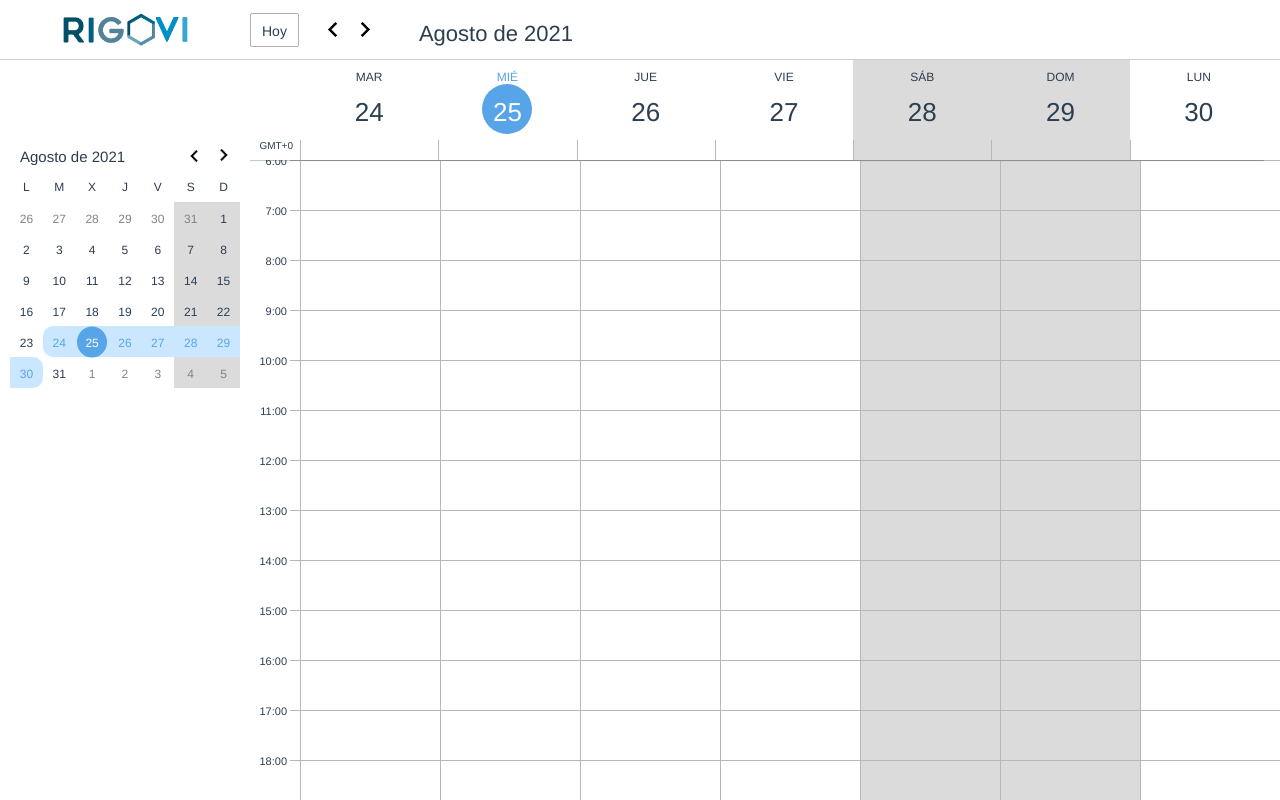
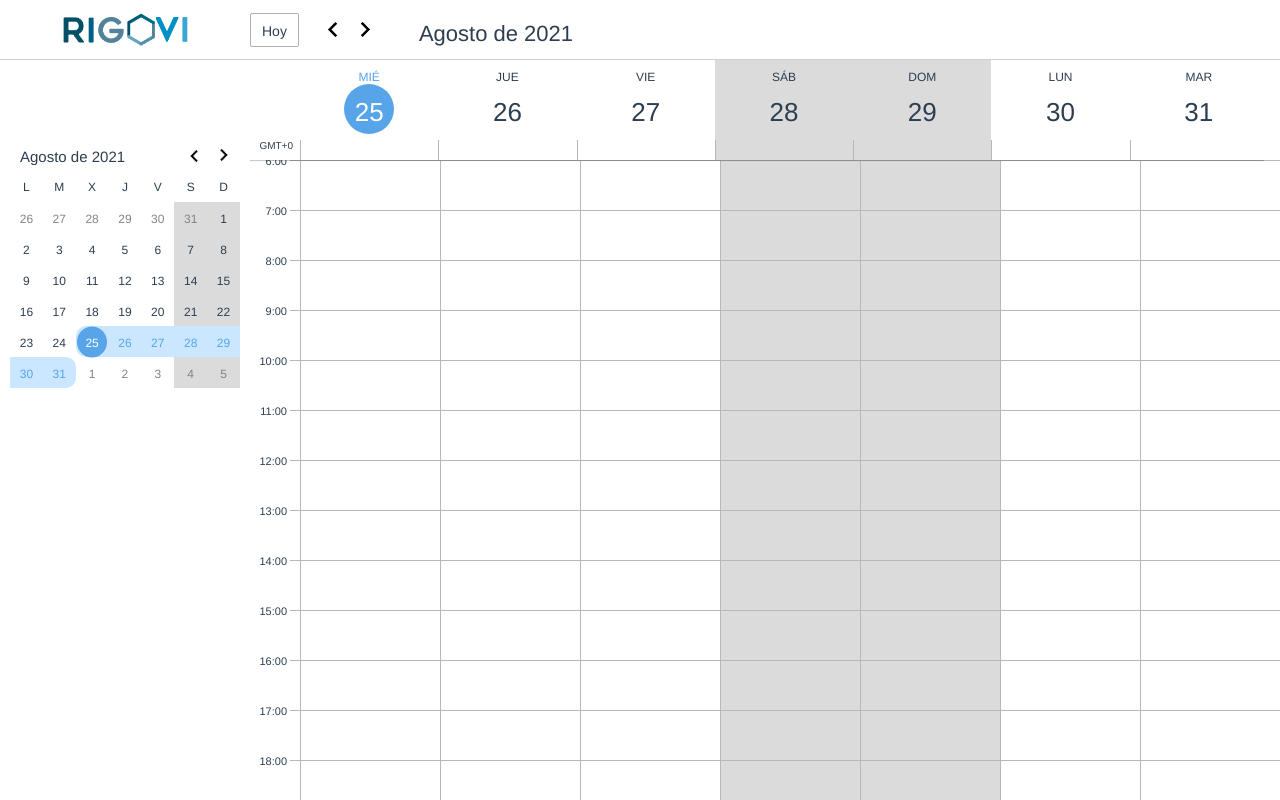
Before and after one commit to RJ64/ccr-calendar, a Vue app: page / in a window 1280 px wide. Built offline with nearby package versions, Linux system fonts and the light colour scheme.

Commit message:
Extraido funciones a shared y ahora si mueves la semana viende, se te pone en el minicalendario el mes de la semana viendo

```diff
--- a/src/App.vue
+++ b/src/App.vue
@@ -44,10 +44,10 @@ export default {
       this.primerDiaSemanaMostrando = new Date(this.primerDiaSemanaMostrando.getTime() + (1000 * 60 * 60 * 24));
     },
     irAHoy() {
-      this.primerDiaSemanaMostrando = new Date(this.hoy.getTime() - (1000 * 60 * 60 * 24));
+      this.primerDiaSemanaMostrando = new Date(this.hoy.getTime());
     },
     irADia(dia) {
-      this.primerDiaSemanaMostrando = new Date(dia.getTime() - (1000 * 60 * 60 * 24));
+      this.primerDiaSemanaMostrando = new Date(dia.getTime());
     },
     removeSelectedText() {
       if (window.getSelection) {
@@ -92,7 +92,7 @@ export default {
 
     this.yearMostrando = this.hoy.getFullYear();
     this.mesMostrando = this.hoy.getMonth() + 1;
-    this.primerDiaSemanaMostrando = new Date(this.hoy.getTime() - (1000 * 60 * 60 * 24));
+    this.primerDiaSemanaMostrando = new Date(this.hoy.getTime());
 
     setTimeout(() => {
       setInterval(() => {
--- a/src/components/calendarioResumen/DiasCabeceraResumenSemana.vue
+++ b/src/components/calendarioResumen/DiasCabeceraResumenSemana.vue
@@ -28,6 +28,8 @@
 </template>
 
 <script>
+import shared from './../../shared.js'
+
 export default {
   name: 'DiasCabeceraResumenSemana',
   props: {
@@ -46,13 +48,10 @@ export default {
   },
   methods: {
     mismoDia(dia1, dia2) {
-      return dia1.getDate() === dia2.getDate() && this.mismoMes(dia1, dia2);
-    },
-    mismoMes(dia1, dia2) {
-      return dia1.getMonth() === dia2.getMonth() && dia1.getFullYear() === dia2.getFullYear();
+      return shared.mismoDia(dia1, dia2);
     },
     diaColumnaMostrando(numColumnaDiaPintando) {
-      return new Date(this.primerDiaSemanaMostrando.getTime() + (1000 * 60 * 60 * 24 * (numColumnaDiaPintando - 1)));
+      return shared.diaColumnaMostrando(this.primerDiaSemanaMostrando, numColumnaDiaPintando);
     },
     nombreCortoDiaDeLaSemanaDesdeDia(dia) {
       switch(dia.getDay()) {
@@ -66,7 +65,7 @@ export default {
       }
     },
     esFinde(dia) {
-      return dia.getDay() === 0 || dia.getDay() === 6
+      return shared.esFinde(dia)
     },
   },
 }
--- a/src/components/calendarioResumen/EventosDiaCompletoCabeceraResumenSemana.vue
+++ b/src/components/calendarioResumen/EventosDiaCompletoCabeceraResumenSemana.vue
@@ -23,6 +23,8 @@
 </template>
 
 <script>
+import shared from './../../shared.js'
+
 export default {
   name: 'EventosDiaCompletoCabeceraResumenSemana',
   props: {
@@ -46,7 +48,7 @@ export default {
       return 'GMT' + signo + Math.abs(cambioHorario);
     },
     diaColumnaMostrando(numColumnaDiaPintando) {
-      return new Date(this.primerDiaSemanaMostrando.getTime() + (1000 * 60 * 60 * 24 * (numColumnaDiaPintando - 1)));
+      return shared.diaColumnaMostrando(this.primerDiaSemanaMostrando, numColumnaDiaPintando);
     },
     esFinde(dia) {
       return dia.getDay() === 0 || dia.getDay() === 6
--- a/src/components/calendarioResumen/HorasResumenSemana.vue
+++ b/src/components/calendarioResumen/HorasResumenSemana.vue
@@ -36,6 +36,8 @@
 </template>
 
 <script>
+import shared from './../../shared.js'
+
 export default {
   name: 'HorasResumenSemana',
   props: {
@@ -65,10 +67,10 @@ export default {
       return dia1.getMonth() === dia2.getMonth() && dia1.getFullYear() === dia2.getFullYear();
     },
     diaColumnaMostrando(numColumnaDiaPintando) {
-      return new Date(this.primerDiaSemanaMostrando.getTime() + (1000 * 60 * 60 * 24 * (numColumnaDiaPintando - 1)));
+      return shared.diaColumnaMostrando(this.primerDiaSemanaMostrando, numColumnaDiaPintando);
     },
     esFinde(dia) {
-      return dia.getDay() === 0 || dia.getDay() === 6
+      return shared.esFinde(dia);
     },
   },
   mounted() {
--- a/src/components/miniCalendario/DiaMiniCalendario.vue
+++ b/src/components/miniCalendario/DiaMiniCalendario.vue
@@ -13,6 +13,8 @@
 </template>
 
 <script>
+import shared from './../../shared.js'
+
 export default {
   name: 'DiaMiniCalendario',
   emits: ["irADia"],
@@ -38,10 +40,6 @@ export default {
       required: true,
     },
   },
-  data() {
-      return {
-      };
-  },
   computed: {
     diaEnSemanaMirando() {
       for(let i = 0; i < this.numDiasMostrando; i++) {
@@ -66,16 +64,11 @@ export default {
       );
     },
     mismoDia(dia1, dia2) {
-      return dia1.getDate() === dia2.getDate() && this.mismoMes(dia1, dia2);
-    },
-    mismoMes(dia1, dia2) {
-      return dia1.getMonth() === dia2.getMonth() && dia1.getFullYear() === dia2.getFullYear();
+      return shared.mismoDia(dia1, dia2);
     },
     irADia(dia) {
       this.$emit("irADia", dia);
     },
-  },
-  created() {
   },
 }
 </script>
--- a/src/components/miniCalendario/DiasMiniCalendario.vue
+++ b/src/components/miniCalendario/DiasMiniCalendario.vue
@@ -24,6 +24,7 @@
 </template>
 
 <script>
+import shared from './../../shared.js'
 import DiaMiniCalendario from './DiaMiniCalendario.vue'
 
 export default {
@@ -54,10 +55,6 @@ export default {
       required: true,
     },
   },
-  data() {
-      return {
-      };
-  },
   computed: {
     primerLunesMiniMes() {
       let primerDiaDelMes = new Date(this.yearMostrando, this.mesMostrando - 1, 1);
@@ -70,11 +67,8 @@ export default {
       this.$emit("irADia", dia);
     },
     esFinde(dia) {
-      return dia.getDay() === 0 || dia.getDay() === 6
+      return shared.esFinde(dia);
     },
-  },
-  created() {
-
   },
 }
 </script>
--- a/src/components/miniCalendario/MiniCalendario.vue
+++ b/src/components/miniCalendario/MiniCalendario.vue
@@ -27,9 +27,7 @@
 </template>
 
 <script>
-import DiasMiniCalendario from './DiasMiniCalendario.vue'
-import { format } from 'date-fns';
-const inputDateFormat = 'DD-MM-YYYY';
+import DiasMiniCalendario from './DiasMiniCalendario.vue';
 
 export default {
   name: 'MiniCalendario',
@@ -65,7 +63,11 @@ export default {
         yearMostrandoLocalmente : this.yearMostrando
       };
   },
-  computed: {
+  watch: {
+    primerDiaSemanaMostrando: function(newVal) {
+      this.mesMostrandoLocalmente = newVal.getMonth() + 1;
+      this.yearMostrandoLocalmente = newVal.getFullYear();
+    }
   },
   methods: {
     mesAHumano(numMes) {
@@ -84,15 +86,6 @@ export default {
         case 12: return 'Diciembre';
       }
     },
-    diasEnMes(month, year) {
-      return new Date(year, month, 0).getDate();
-    },
-    numDiasAPartirDeDia(dia, diasDespues) {
-      return new Date(dia.getTime() + (1000 * 60 * 60 * 24 * diasDespues))
-    },
-    diaFormateado(dia) {
-      return format(dia, inputDateFormat);
-    },
     mesAnterior() {
       if (this.mesMostrandoLocalmente === 1) {
         this.mesMostrandoLocalmente = 12;
@@ -110,9 +103,6 @@ export default {
     irADia(dia) {
       this.$emit("irADia", dia);
     },
-  },
-  created() {
-
   },
 }
 </script>
--- /dev/null
+++ b/src/shared.js
@@ -0,0 +1,14 @@
+export default {
+    esFinde: function(dia) {
+        return dia.getDay() === 0 || dia.getDay() === 6
+    },
+    mismoDia: function(dia1, dia2) {
+        return dia1.getDate() === dia2.getDate() && this.mismoMes(dia1, dia2);
+    },
+    mismoMes: function(dia1, dia2) {
+        return dia1.getMonth() === dia2.getMonth() && dia1.getFullYear() === dia2.getFullYear();
+    },
+    diaColumnaMostrando: function(primerDiaSemanaMostrando, numColumnaDiaPintando) {
+      return new Date(primerDiaSemanaMostrando.getTime() + (1000 * 60 * 60 * 24 * (numColumnaDiaPintando - 1)));
+    },
+}
```
